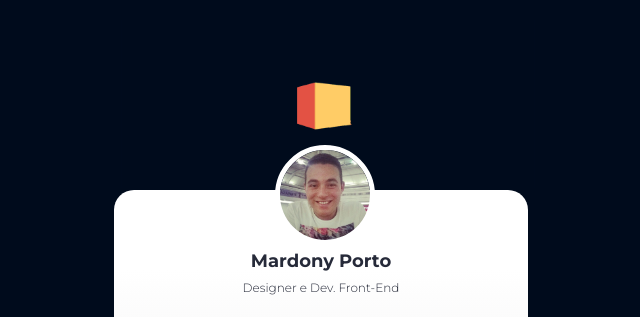
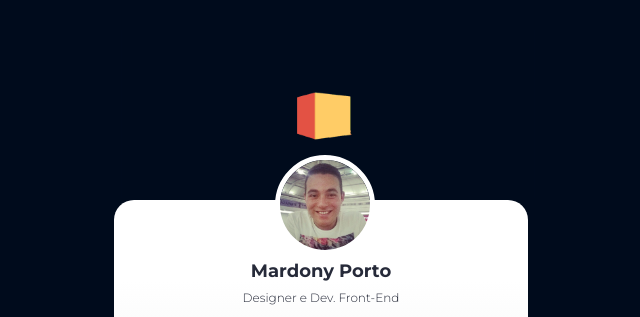
Before and after one commit to mardonyporto/mylinktree, a plain HTML site: page index.html in a window 1280 px wide. Shown: the top 317 px of the page, without its empty margins (319-959 px from the left). Drawn offline with Linux system fonts and the light colour scheme.

Commit message:
Add files via upload

```diff
--- a/style.css
+++ b/style.css
@@ -16,7 +16,7 @@ body{
 
 .fundo{
 
-    display: block;
+    display: flex;
     position: absolute;
     top: -170px;
     left: 7px;
@@ -31,7 +31,6 @@ body{
 
     display: flex;
     width: 100%;
-    height: calc(100vh - 20px);
     justify-content: center;
     align-items: center;
 }
```
